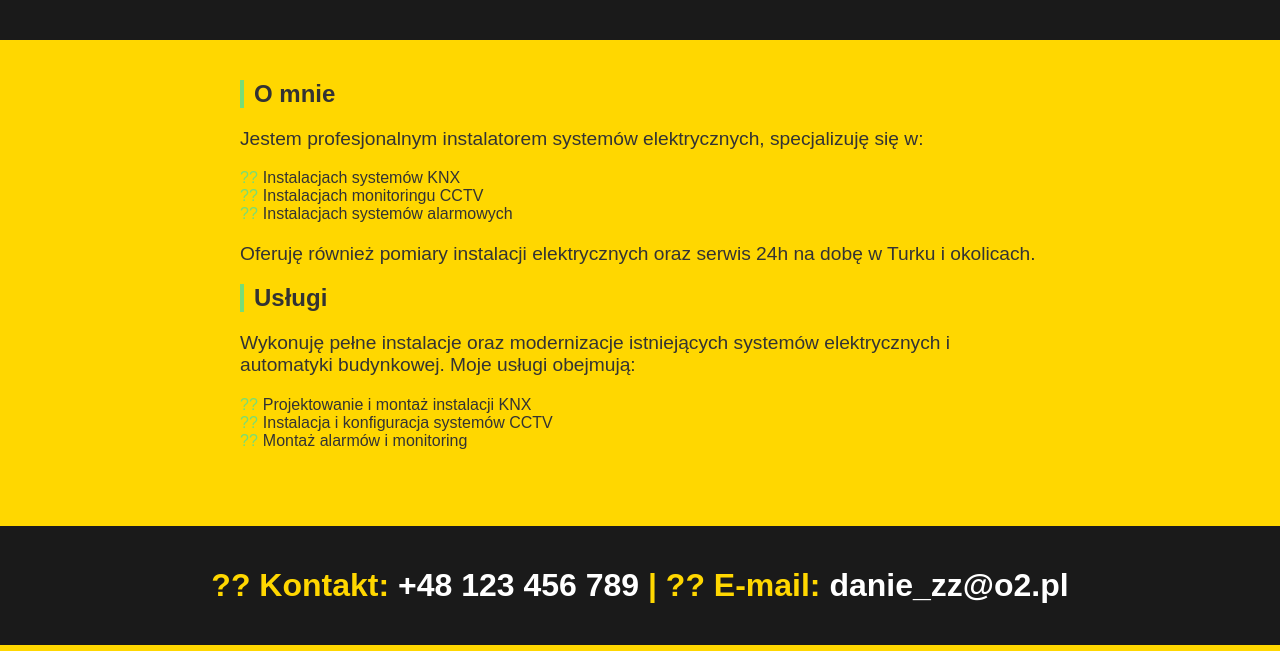
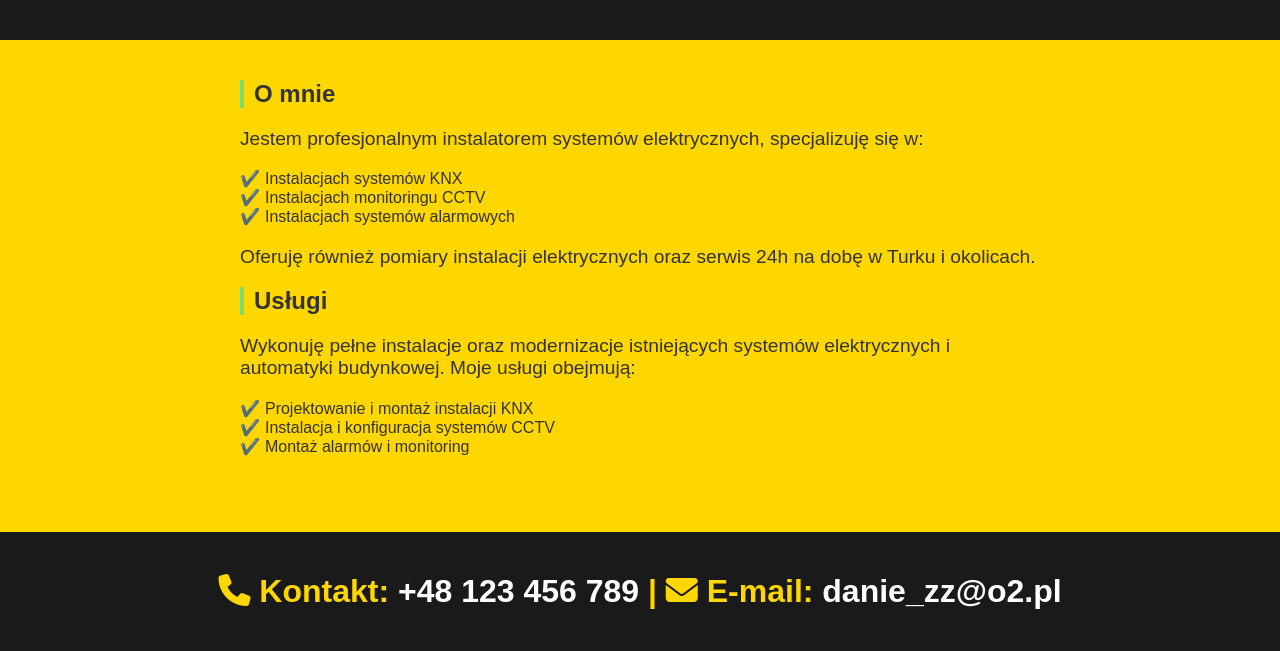
Before and after one commit to Di-gleit/Instalacje-Elektryczne-KNX, a plain HTML site: page index.html in a window 1280 px wide. Shown: the part 178-829 px from the top of the page. Drawn offline with Linux system fonts and the light colour scheme.

Commit message:
dodano ikonki

```diff
--- a/index.html
+++ b/index.html
@@ -2,6 +2,7 @@
 <html lang="pl">
 <head>
     <meta charset="UTF-8">
+    <link rel="stylesheet" href="https://cdnjs.cloudflare.com/ajax/libs/font-awesome/6.5.0/css/all.min.css">
     <meta name="viewport" content="width=device-width, initial-scale=1.0">
     <meta name="description" content="Daniel – Instalacje KNX, CCTV i Alarmy w Turku i okolicy. Serwis 24h. Profesjonalizm i nowoczesna automatyka budynków.">
     <title>Instalacje Elektryczne</title>
@@ -67,9 +68,9 @@
         }
 
         ul li::before {
-            content: "??";  /* Ikonka przy liście */
-            margin-right: 5px;
-            color: #77dd77; /* Zielony kolor dla myślników */
+    content: "✔️";
+    margin-right: 5px;
+    color: #77dd77;
         }
 
         /* Linki */
@@ -113,8 +114,11 @@
 
     <!-- Stopka -->
     <footer>
-        <h1>?? Kontakt: <a href="tel:+48700200100">+48 123 456 789</a> | ?? E-mail: <a href="mailto:daniel@email.com">danie_zz@o2.pl</a></h1>
-    </footer>
+    <h1>
+        <i class="fas fa-phone"></i> Kontakt: <a href="tel:+48700200100">+48 123 456 789</a> |
+        <i class="fas fa-envelope"></i> E-mail: <a href="mailto:daniel@email.com">danie_zz@o2.pl</a>
+    </h1>
+</footer>
 
 </body>
 </html>
```
